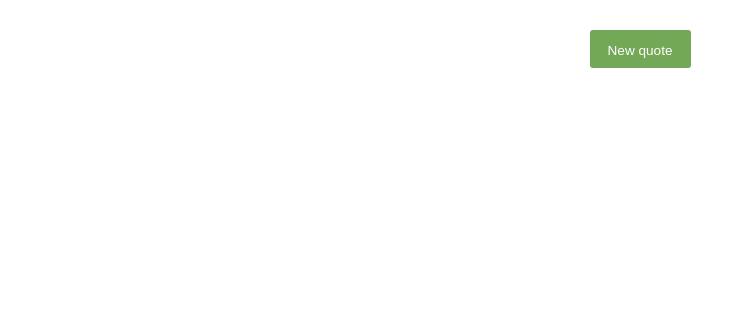
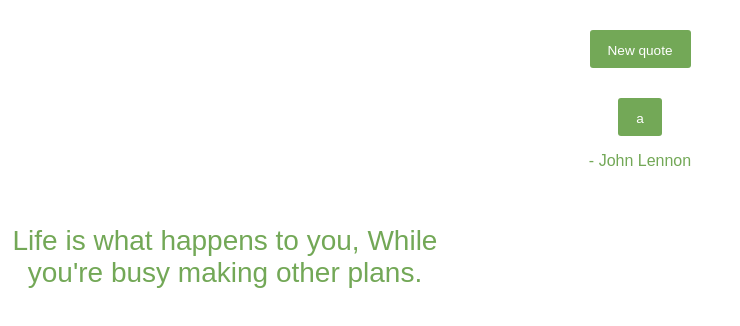
Before and after one commit to pranavkaruvally/Front-End-Development-Libraries-FCC, a React (Create React App) app in the folder random_quote_machine/: page / in a window 1280 px wide. Shown: the top 326 px of the page, without its empty margins (0-740 px from the left). Built offline with nearby package versions, Linux system fonts and the light colour scheme.

Commit message:
Created constituent components for quote-box

```diff
--- a/random_quote_machine/src/App.js
+++ b/random_quote_machine/src/App.js
@@ -1,12 +1,76 @@
 import './App.css';
-import Clicker from './components/quote_box/Clicker.js';
+import React from "react";
+// import Clicker from './components/quote_box/Clicker.js';
 
 function App() {
+  const myQuote = "Life is what happens to you, While you're busy making other plans.";
   return (
     <div className="App">
-      <Clicker color="#73A857" content="New quote"/>
+      <Clicker id="#new-quote" color="#73A857" content="New quote"/><br/>
+      <Clicker id="#tweet-quote" color="#73A857" content="a">a</Clicker><br/>
+      <QuoteAuthor id="#author" color="#73A857" authorName="John Lennon" /><br/>
+      <QuoteText quote={myQuote} color="#73A857"/>
     </div>
   );
 }
 
 export default App;
+
+class Clicker extends React.Component {
+  Clicker(props) {
+      this.super(props);
+  }
+  render() {
+      const buttonStyle = {
+          "color": "white",
+          "background-color": this.props.color,
+          "border": "none",
+          "border-radius": "3px",
+          "font": "0.85em Arial",
+          "height": "38px",
+          "margin": "30px 0px 0px 0px",
+          "padding": "8px 18px 6px 18px",
+          "cursor": "pointer",
+      }
+      return <button style={buttonStyle}>{ this.props.content }</button>;
+  }
+}
+
+class QuoteAuthor extends React.Component {
+  QuoteAuthor(props) {
+    this.super(props);
+  }
+
+  render() {
+    const authorStyle = {
+      "color": this.props.color,
+      "font": "16px Raleway, sans-serif",
+    };
+    return <p style={authorStyle}> - {this.props.authorName}</p>
+  }
+}
+
+class QuoteText extends React.Component {
+  Quote(props) {
+    this.super(props);
+  }
+
+  render() {
+    const divStyle = {
+      "text-align": "center",
+      "width": "450px",
+      "height": "auto",
+      "clear": "both",
+    };
+    const textStyle = {
+      "color": this.props.color,
+      "font": "28px Raleway, sans-serif",
+      "font-weight": "500",
+    };
+    return (
+      <div className="quote-text" style={divStyle}>
+        <h1 id="quote-text" style={textStyle}>{this.props.quote}</h1>
+      </div>
+    );
+  }
+}
--- a/random_quote_machine/src/components/quote_box/Clicker.js
+++ b/random_quote_machine/src/components/quote_box/Clicker.js
@@ -1,5 +1,4 @@
 import React from 'react';
-import "./Clicker.js";
 
 export default class Clicker extends React.Component {
     Clicker(props) {
```
